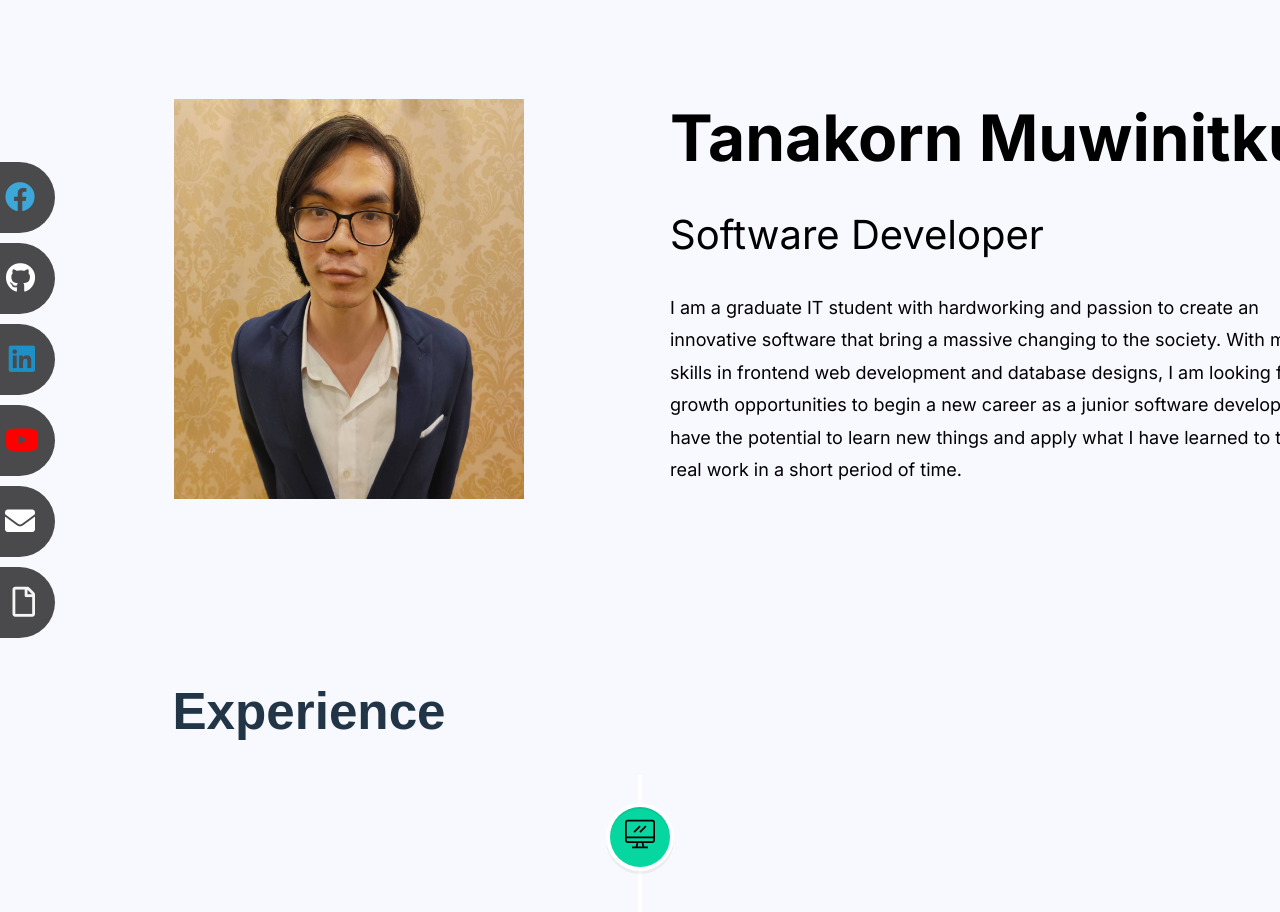
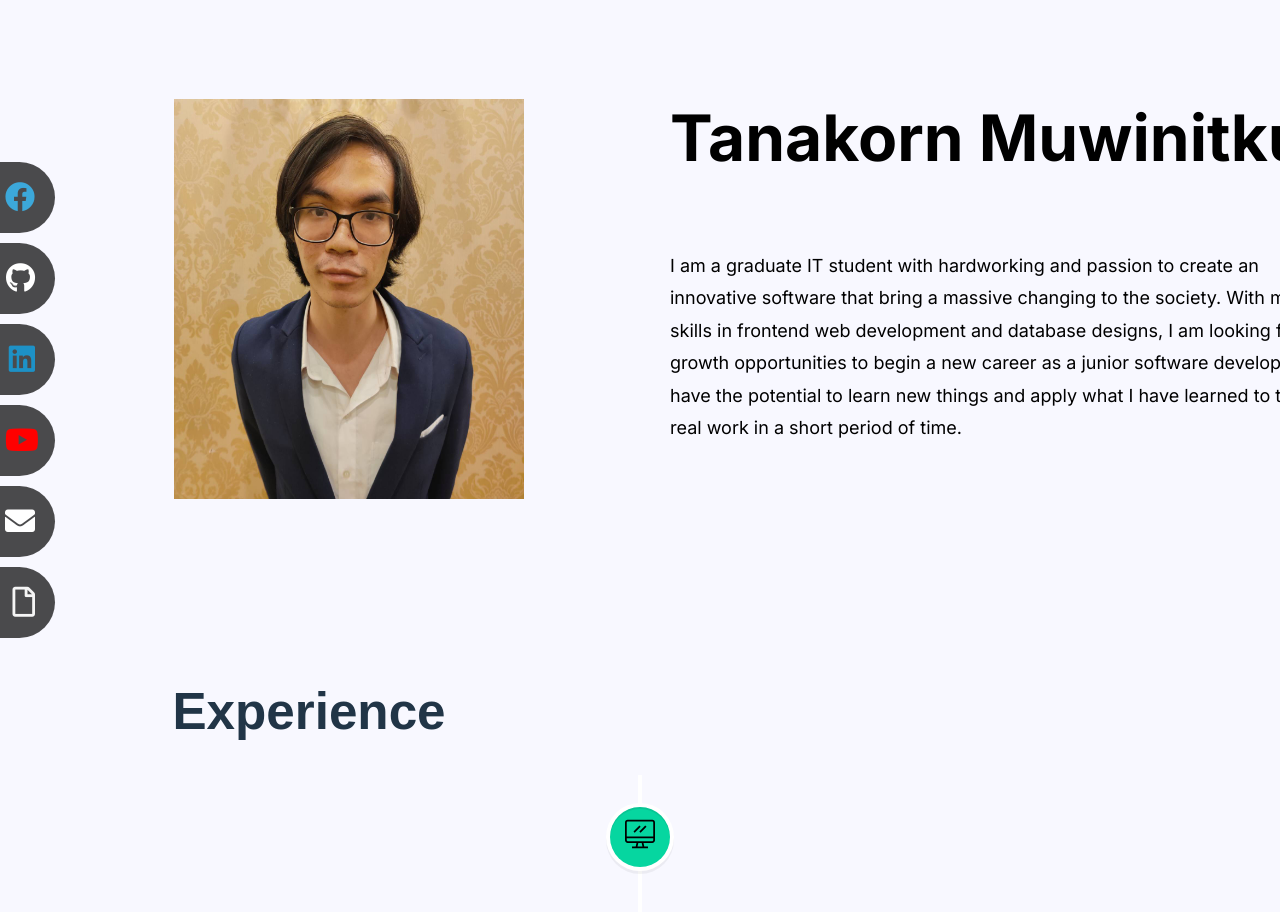
Before and after one commit to flukninja/Portfolio-Website, a React (Vite) app: page / in a window 1280 px wide. Shown: the top 912 px of the page. Built offline with nearby package versions, Linux system fonts and the light colour scheme.

Commit message:
edit profile section

```diff
--- a/src/components/Profile.jsx
+++ b/src/components/Profile.jsx
@@ -14,9 +14,9 @@ const Profile = (props) => {
         <span className={styles['text']}>
           <span>Tanakorn Muwinitkul</span>
         </span>
-        <span className={styles['text2']}>
+        {/* <span className={styles['text2']}>
           <span>Software Developer</span>
-        </span>
+        </span> */}
         <span className={styles['text4']}>
           <span>
             I am a graduate IT student with hardworking and passion to create an
--- a/src/components/Profile.module.css
+++ b/src/components/Profile.module.css
@@ -63,7 +63,8 @@
   text-decoration: none;
 }
 .text4 {
-  top: 292px;
+  top: 250px;
+  /* top: 292px; */
   left: 670px;
   /* left: 150px; */
   /* width: 700px; */
```
